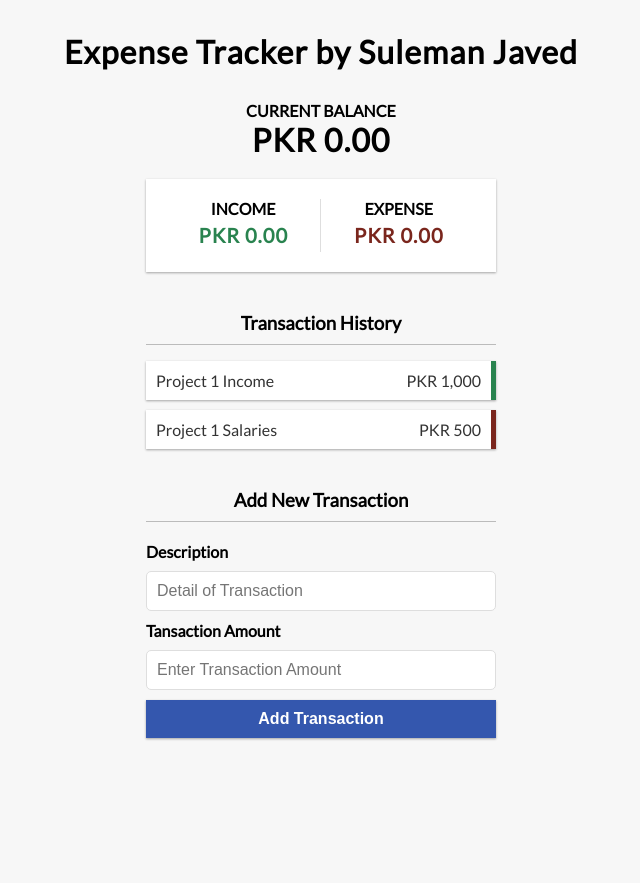
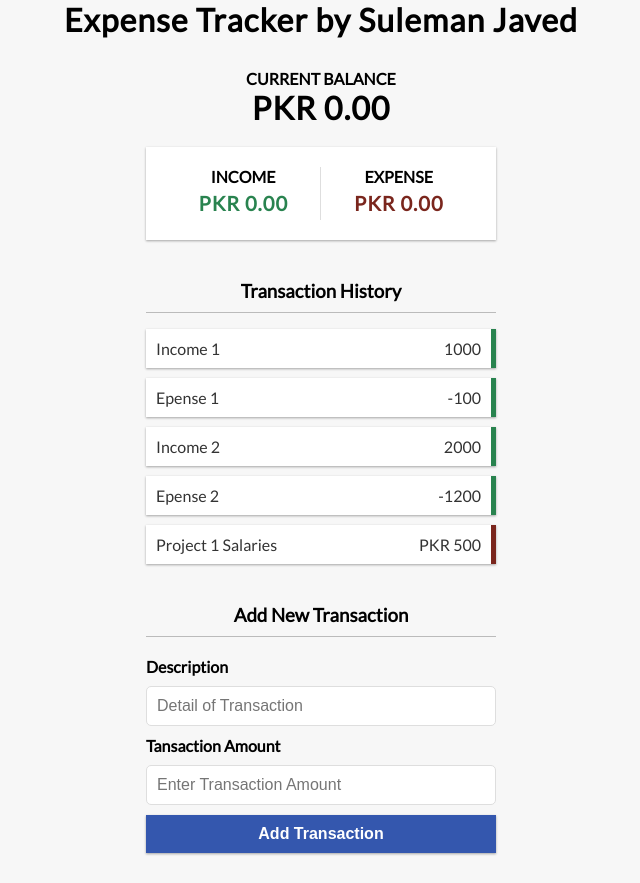
Before and after one commit to SulemanJaved/expense-tracker-app, a React (Create React App) app: page / in a window 1280 px wide. Shown: the whole page, without its empty margins (319-959 px from the left). Before the commit the page ends 800 px from the top, so only its background shows below. Built offline with nearby package versions, Linux system fonts and the light colour scheme.

Commit message:
Updates the Transaction History and created a Transaction component to get transactions from the state using context

```diff
--- /dev/null
+++ b/src/components/Transaction.js
@@ -0,0 +1,11 @@
+import React from 'react'
+
+export const Transaction = ({transaction}) => {
+    return (
+        <li className="plus">
+            {transaction.description}
+            <span>{transaction.transactionAmount}</span>
+            <button className="delete-btn">X</button>
+        </li>
+    )
+}
--- a/src/components/TransactionHistory.js
+++ b/src/components/TransactionHistory.js
@@ -1,15 +1,23 @@
-import React from 'react';
+import React, { useContext } from 'react';
+
+// Import the Global Context
+import { GlobalContext } from '../context/GlobalState'
+
+// Import Transaction
+import { Transaction } from './Transaction'
 
 export const TransactionHistory = () => {
+
+    const { transactions } = useContext(GlobalContext);
+
     return (
         <div>
             <h3>Transaction History</h3>
             <ul className="list">
-                <li className="plus">
-                    Project 1 Income
-                    <span>PKR 1,000</span>
-                    <button className="delete-btn">X</button>
-                </li>
+                {transactions.map(transaction => (
+                    <Transaction key= {transaction.id} transaction={transaction}/>
+                    )
+                )}
                 <li className="minus">
                     Project 1 Salaries
                     <span>PKR 500</span>
```
